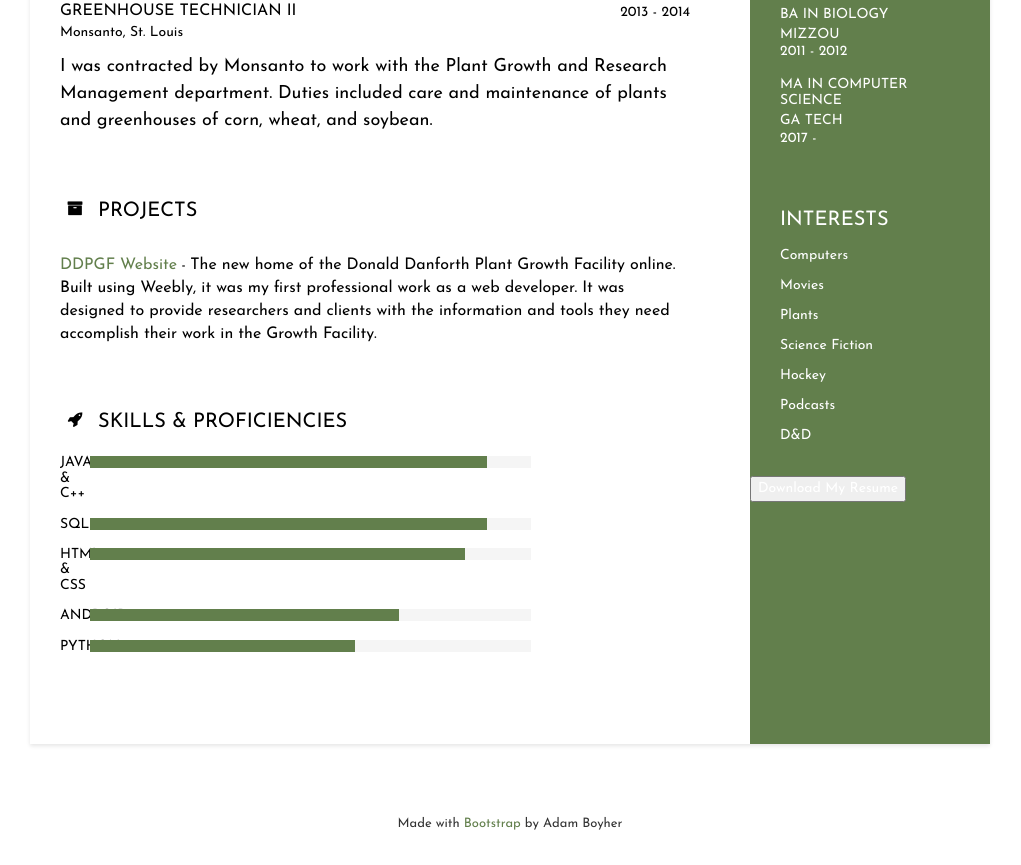
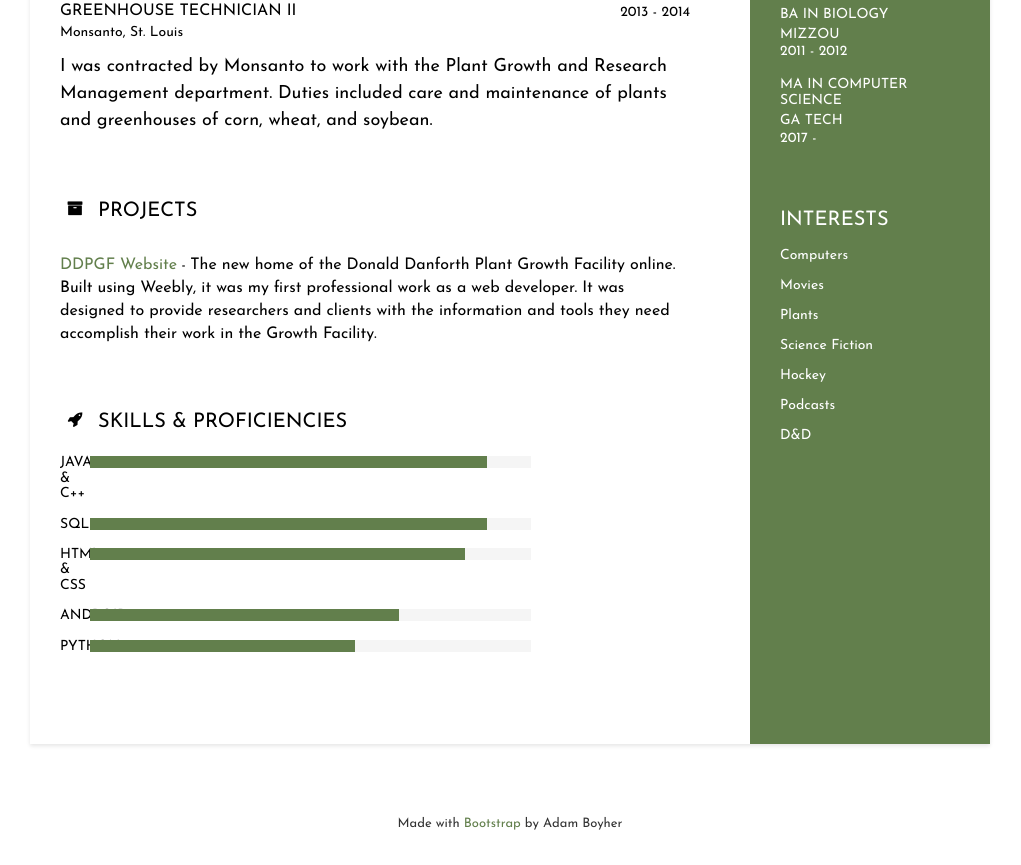
Before and after one commit to aboyher/aboyher.github.io, a website: page index.html in a window 1280 px wide. Shown: the part 1958-2823 px from the top of the page, without its empty margins (130-1151 px from the left). Drawn offline with nearby package versions, Linux system fonts and the light colour scheme; a web font is replaced by a local one.

Commit message:
Update index.html

```diff
--- a/index.html
+++ b/index.html
@@ -148,9 +148,6 @@
                                 <li>D&D</li>
                             </ul>
                         </div>
-                        <form method="get" action="Resume.docx">
-                            <button id="downloadbtn" type="submit">Download My Resume</button>
-                        </form>
                 </div>
                 <div class="main-wrapper">
                     <section class="section summary-section">
```
